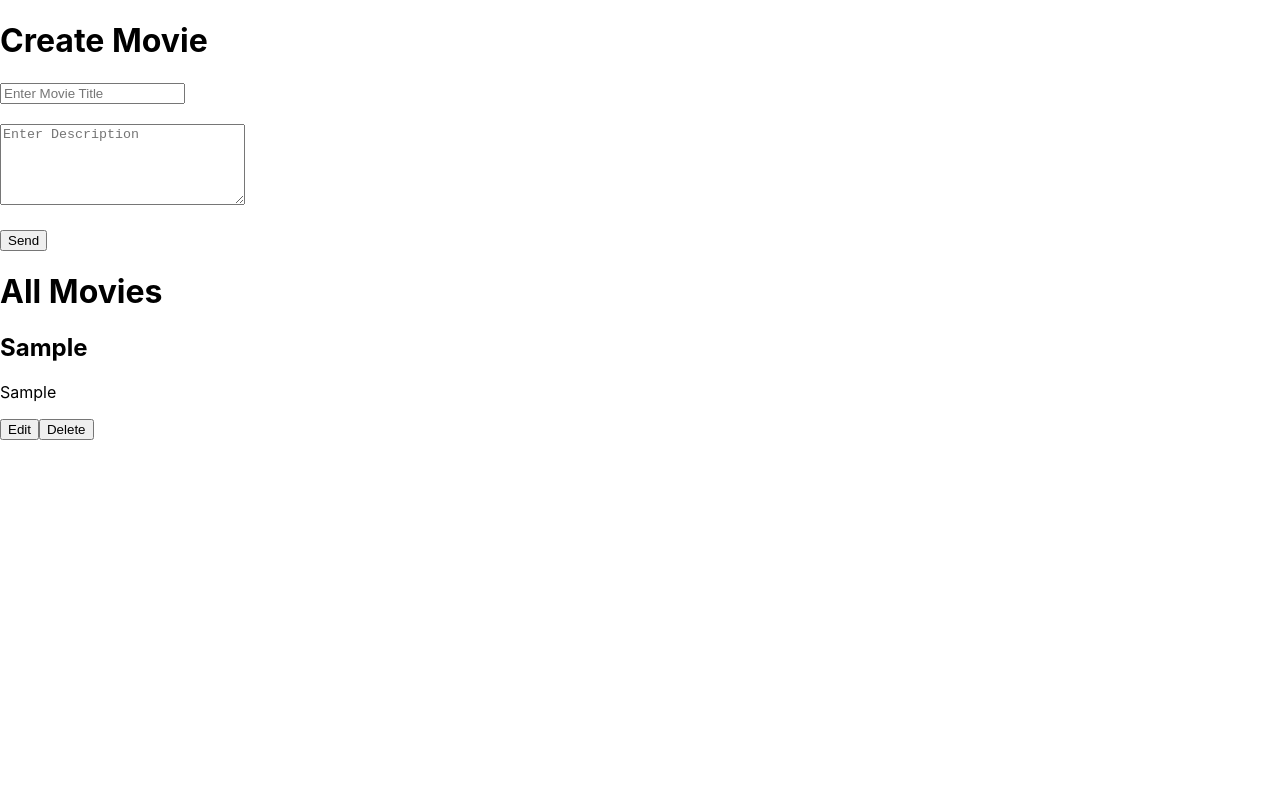
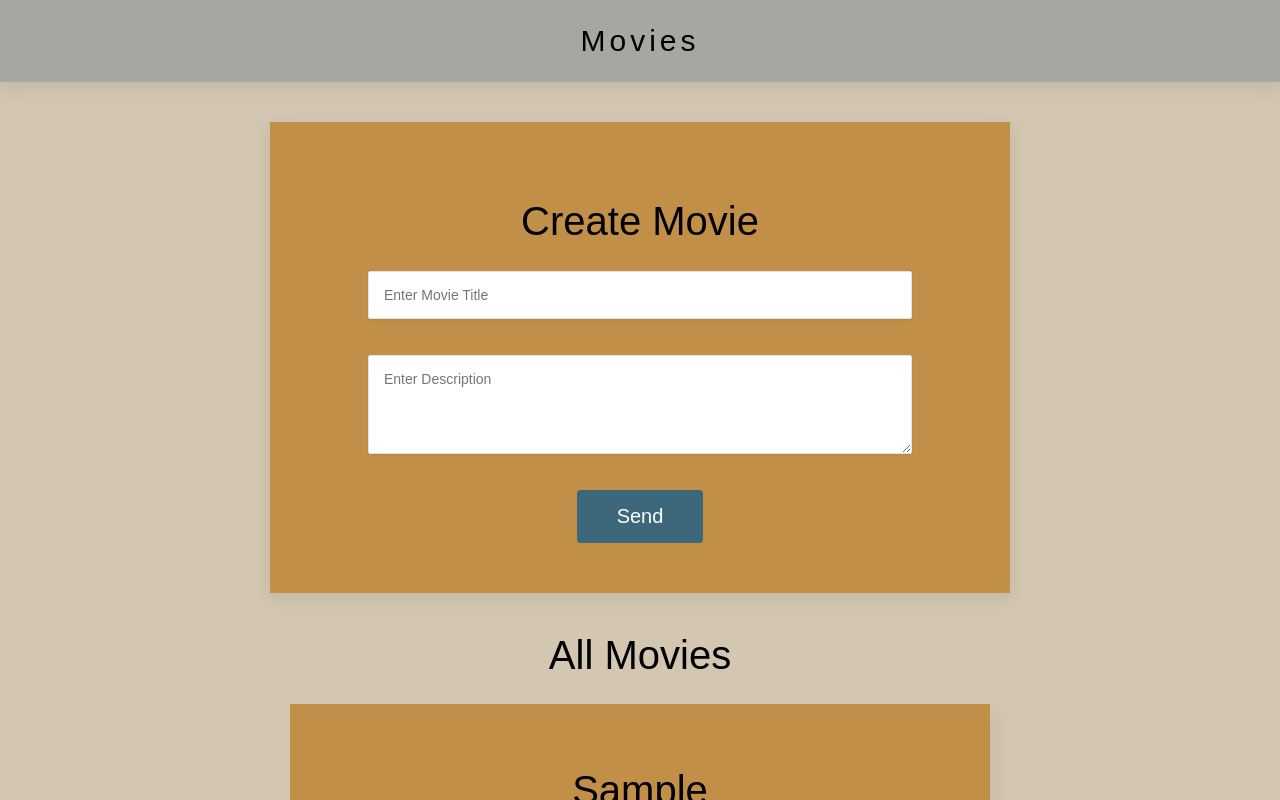
Before and after one commit to barni102/movie_crud_redux, a React (Create React App) app: page / in a window 1280 px wide. Both pictures are taken after typing "Sample", "Sample" into the empty fields and a click on the button "Send". Shown: the top 800 px of the page. Built offline with nearby package versions, Linux system fonts and the light colour scheme.

Commit message:
html dizájn kész

```diff
--- a/src/AllMovie.js
+++ b/src/AllMovie.js
@@ -8,7 +8,9 @@
   render() {
     return (
       <div>
-        <h1>All Movies</h1>
+        <h1 className="movie_heading" id="all_movie">
+          All Movies
+        </h1>
         {this.props.movies.map((movie) => (
           <div key={movie.id}>
             {movie.editing ? (
--- a/src/App.js
+++ b/src/App.js
@@ -6,6 +6,9 @@
   render() {
     return (
       <div className="App">
+        <div className="navbar">
+          <h2 className="center ">Movies</h2>
+        </div>
         <MovieForm />
         <AllMovie />
       </div>
--- a/src/EditMovie.js
+++ b/src/EditMovie.js
@@ -18,8 +18,9 @@
   };
   render() {
     return (
-      <div>
-        <form onSubmit={this.handleEdit}>
+      <div className="movie">
+        <h1 className="movie_heading">Editing Movie</h1>
+        <form className="form" onSubmit={this.handleEdit}>
           <input
             required
             type="text"
@@ -33,7 +34,7 @@
             required
             rows="5"
             ref={(input) => (this.getDescription = input)}
-            defaultValue={this.props.movie.Description}
+            defaultValue={this.props.movie.description}
             cols="28"
             placeholder="Enter movie"
           />
--- a/src/Movie.js
+++ b/src/Movie.js
@@ -3,10 +3,11 @@
 class Movie extends Component {
   render() {
     return (
-      <div>
-        <h2>{this.props.movie.title}</h2>
-        <p>{this.props.movie.description}</p>
+      <div className="movie">
+        <h2 className="movie_title">{this.props.movie.title}</h2>
+        <p className="movie_description">{this.props.movie.description}</p>
         <button
+          className="edit"
           onClick={() =>
             this.props.dispatch({
               type: "EDIT_MOVIE",
@@ -17,6 +18,7 @@
           Edit
         </button>
         <button
+          className="delete"
           onClick={() =>
             this.props.dispatch({
               type: "DELETE_MOVIE",
--- a/src/MovieForm.js
+++ b/src/MovieForm.js
@@ -21,9 +21,9 @@
   };
   render() {
     return (
-      <div>
-        <h1>Create Movie</h1>
-        <form onSubmit={this.handleSubmit}>
+      <div className="movie-container">
+        <h1 className="movie_heading">Create Movie</h1>
+        <form className="form" onSubmit={this.handleSubmit}>
           <input
             required
             type="text"
--- a/src/index.css
+++ b/src/index.css
@@ -1,13 +1,168 @@
 body {
   margin: 0;
-  font-family: -apple-system, BlinkMacSystemFont, 'Segoe UI', 'Roboto', 'Oxygen',
-    'Ubuntu', 'Cantarell', 'Fira Sans', 'Droid Sans', 'Helvetica Neue',
-    sans-serif;
-  -webkit-font-smoothing: antialiased;
-  -moz-osx-font-smoothing: grayscale;
+  padding: 0;
+  font-family: "Work Sans", sans-serif;
+  background: #d3c7b1;
 }
 
-code {
-  font-family: source-code-pro, Menlo, Monaco, Consolas, 'Courier New',
-    monospace;
+.center {
+  text-align: center;
+  color: #000;
 }
+a {
+  color: #016fb9;
+  text-decoration: none;
+  transition: all 0.5s ease-in;
+}
+
+a:hover {
+  text-decoration: underline;
+}
+
+/* Navigation */
+
+.navbar {
+  background: #a6a7a3;
+  text-align: center;
+  padding: 1.5rem 0;
+  width: 100%;
+  display: flex;
+  justify-content: center;
+  align-items: center;
+  box-shadow: 0 5px 15px 0 rgba(46, 61, 73, 0.12);
+}
+
+.navbar h2 {
+  margin: 0;
+  font-weight: 200;
+  font-size: 30px;
+  letter-spacing: 4px;
+  font-family: "Work Sans", sans-serif;
+}
+
+/* Movie Styles */
+.movie-container {
+  background: #c28f48;
+  padding: 50px;
+  width: 50%;
+  margin: 40px auto;
+  box-shadow: 0 5px 15px 0 rgba(46, 61, 73, 0.12);
+  font-family: "Work Sans", sans-serif;
+}
+
+.movie_heading {
+  text-align: center;
+  font-weight: 400;
+  font-size: 40px;
+  color: #000;
+}
+
+.form {
+  display: flex;
+  flex-direction: column;
+  justify-content: center;
+  align-items: center;
+}
+
+.form input {
+  height: 44px;
+  padding-left: 15px;
+  padding-right: 15px;
+  border: 1px solid #dbe2e8;
+  font-size: 14px;
+  border-radius: 2px;
+  color: #636363;
+  box-shadow: 0 2px 2px 0 rgba(46, 60, 73, 0.05);
+  outline: none;
+  width: 80%;
+}
+
+.form textarea {
+  width: 80%;
+  max-width: 80%;
+  padding-left: 15px;
+  padding-right: 15px;
+  padding-top: 15px;
+  border: 1px solid #dbe2e8;
+  font-size: 14px;
+  border-radius: 2px;
+  color: #636363;
+  font-family: "Work Sans,", sans-serif;
+  box-shadow: 0 2px 2px 0 rgba(46, 60, 73, 0.05);
+  outline: none;
+}
+
+/* All Posts */
+
+.all_movie_heading {
+  text-align: center;
+  font-weight: 400;
+  font-size: 40px;
+  color: #000;
+  word-wrap: break-word;
+}
+
+.movie {
+  background: #c28f48;
+  width: 50%;
+  height: 190px;
+  margin: 0 auto;
+  padding: 30px;
+  margin-bottom: 20px;
+  box-shadow: 10px 10px 12px 0 rgba(46, 60, 73, 0.05);
+}
+
+.form button {
+  background: #3d677b;
+  padding: 15px 40px;
+  text-align: center;
+  color: #fff;
+  font-family: "Work Sans", sans-serif;
+  border-radius: 4px;
+  border: none;
+  font-size: 20px;
+}
+
+.movie_title {
+  text-align: center;
+  font-weight: 400;
+  font-size: 40px;
+  color: #000;
+  word-wrap: break-word;
+}
+
+.movie_message {
+  font-size: 25px;
+  font-weight: 200;
+  line-height: 2.5rem;
+  text-align: center;
+  word-wrap: break-word;
+}
+
+.delete {
+  background: #9a4832;
+  border: none;
+  text-align: center;
+  font-size: 20px;
+  padding: 10px 25px;
+  border-radius: 20px;
+  margin-right: 10px;
+  cursor: pointer;
+  outline: none;
+  color: #fff;
+  float: right;
+}
+
+.edit {
+  background: #3d677b;
+  border: none;
+  text-align: center;
+  font-size: 20px;
+  padding: 10px 25px;
+  border-radius: 20px;
+  cursor: pointer;
+  margin-right: auto;
+  outline: none;
+  color: #fff;
+  float: right;
+}
```
